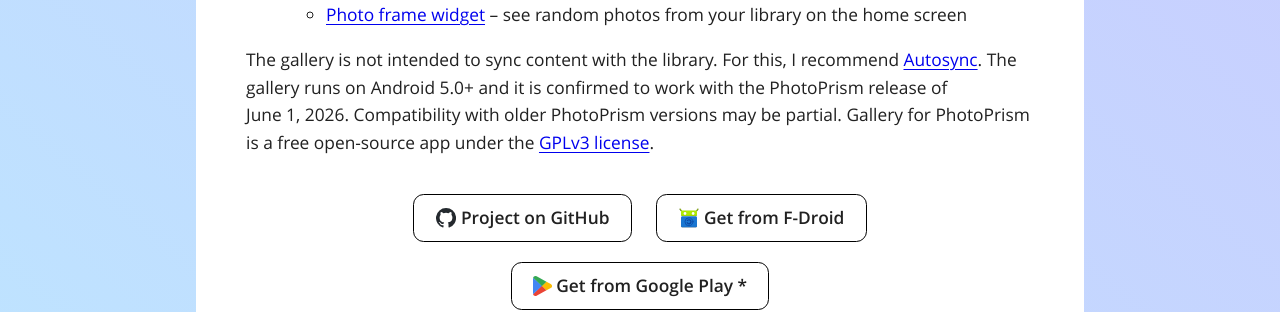
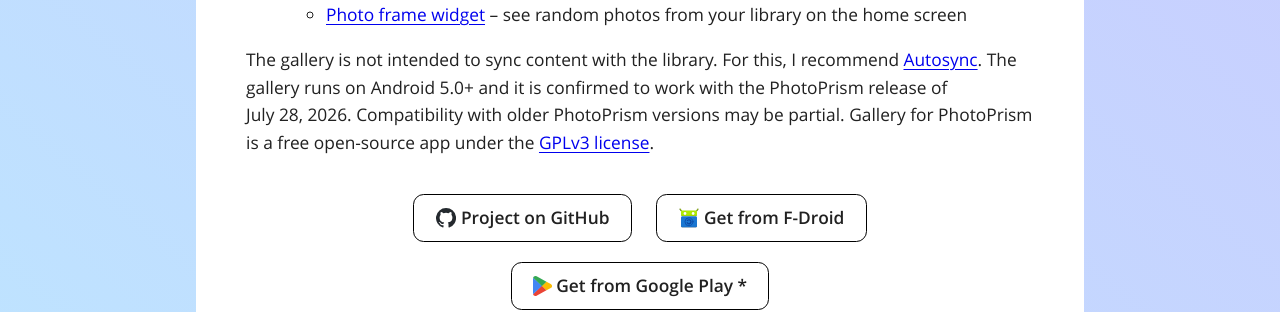
Before and after one commit to Radiokot/website, a Jekyll site: the page built from _projects/photoprism-android-gallery.html, in a window 1280 px wide. Shown: the part 1376-1688 px from the top of the page. Built offline with Jekyll 4.4.1, drawn with Linux system fonts in a browser that asks for light colours.

Commit message:
Update PhotoPrism version

```diff
--- a/_projects/photoprism-android-gallery.html
+++ b/_projects/photoprism-android-gallery.html
@@ -78,7 +78,7 @@
         href="https://play.google.com/store/apps/details?id=com.ttxapps.autosync"
         target="_blank">Autosync</a>.
     The gallery runs on Android 5.0+ and it is confirmed to work with the PhotoPrism release of
-    June&nbsp;1,&nbsp;2026. Compatibility with older PhotoPrism versions may be partial.
+    July&nbsp;28,&nbsp;2026. Compatibility with older PhotoPrism versions may be partial.
     Gallery for PhotoPrism is a free open-source app under the
     <a href="https://github.com/Radiokot/photoprism-android-client/tree/main?tab=readme-ov-file#license"
         target="_blank">GPLv3 license</a>.
```
